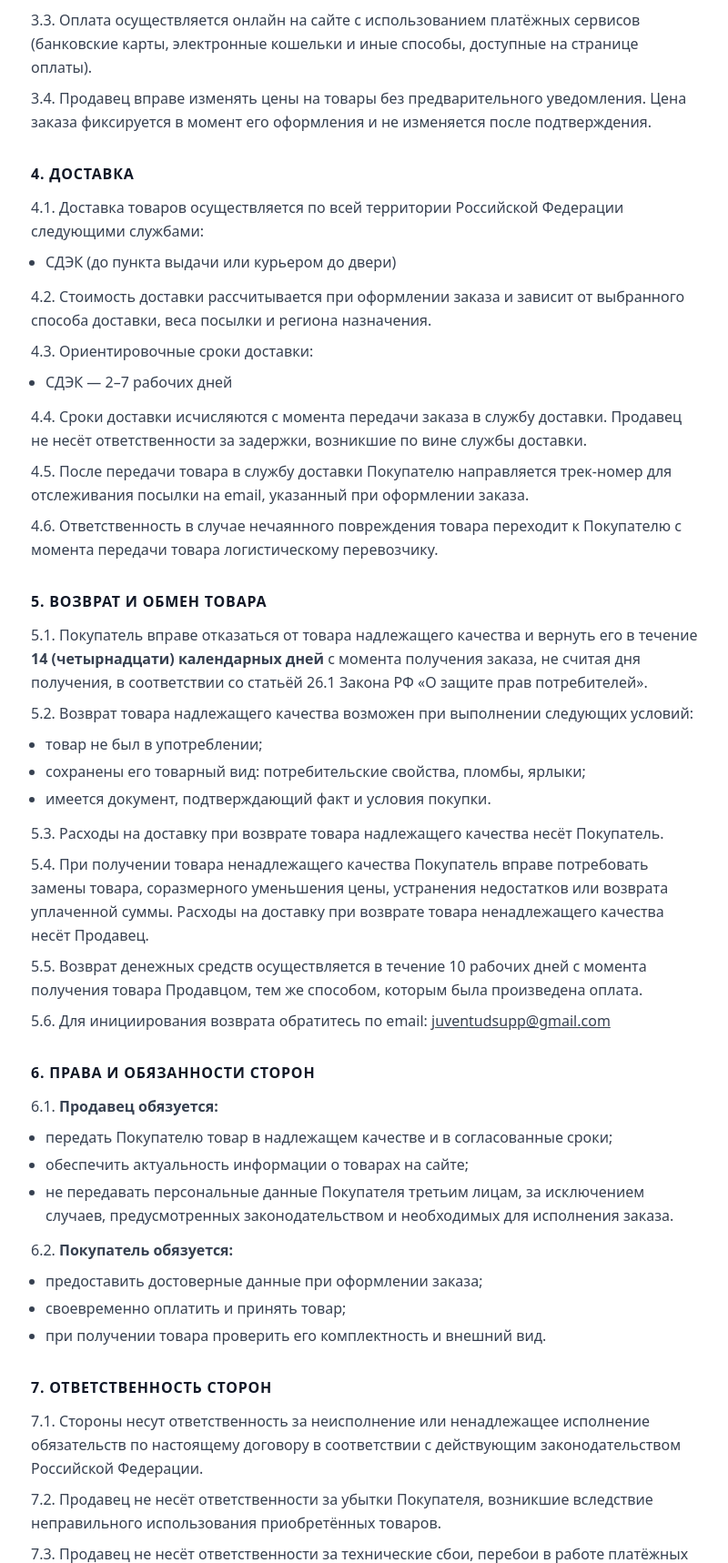
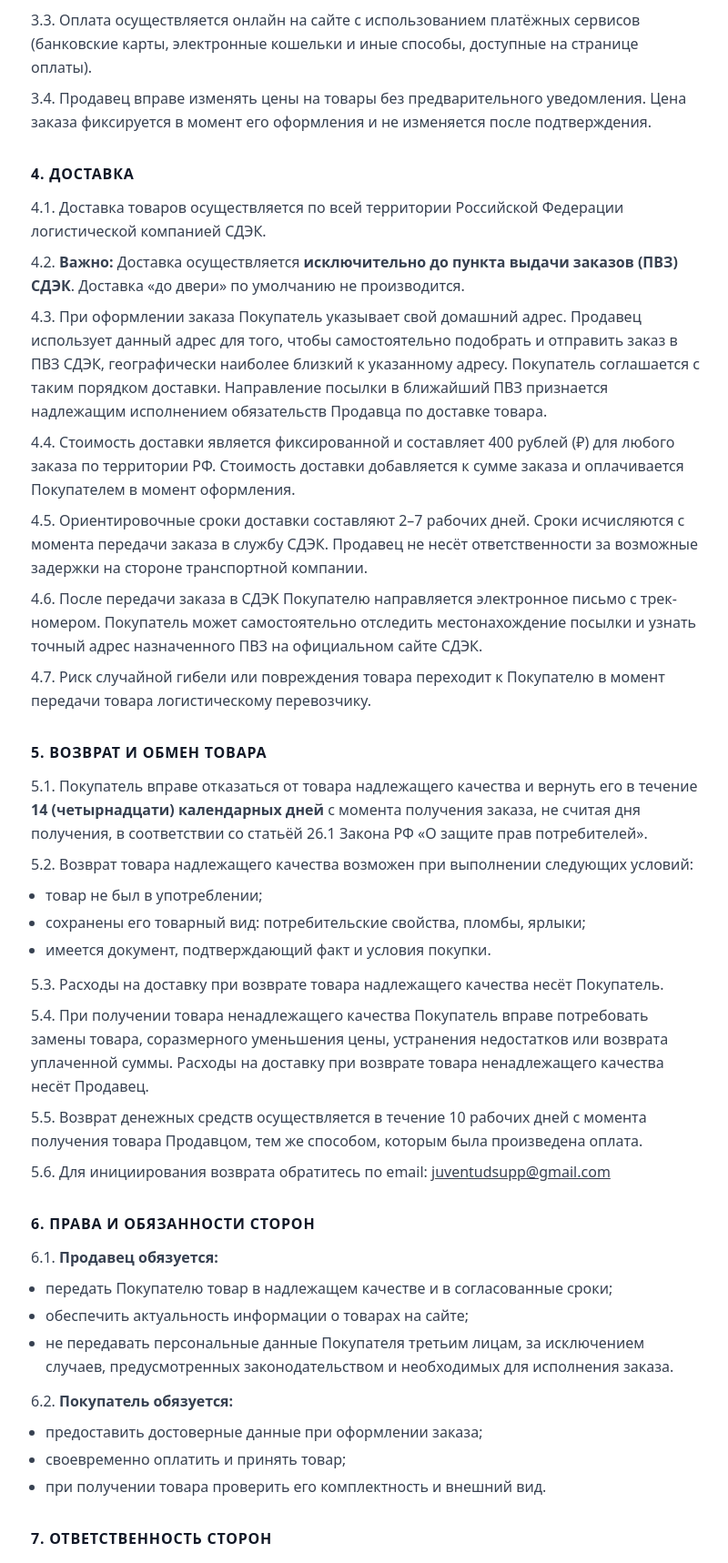
Before and after one commit to thaiweed/juventud, a Django app: page /legal/offer/ in a window 1280 px wide. Shown: the part 978-2696 px from the top of the page at 91% size, without its empty margins (238-1038 px from the left). Run offline with Django 5.2, Linux system fonts and the light colour scheme; parts of the project's set-up code (start-up, migrations or seed data) failed here and were passed over; some libraries are stand-ins or nearby versions.

Commit message:
Update public offer to explicitly define CDEK pickup point delivery logic and 400 RUB flat rate

```diff
--- a/templates/legal/offer.html
+++ b/templates/legal/offer.html
@@ -32,18 +32,13 @@
 
         <section>
             <h2 class="text-base font-semibold uppercase tracking-wider text-gray-900 mb-3">4. Доставка</h2>
-            <p>4.1. Доставка товаров осуществляется по всей территории Российской Федерации следующими службами:</p>
-            <ul class="mt-2 ml-4 list-disc space-y-1">
-                <li>СДЭК (до пункта выдачи или курьером до двери)</li>
-            </ul>
-            <p class="mt-3">4.2. Стоимость доставки рассчитывается при оформлении заказа и зависит от выбранного способа доставки, веса посылки и региона назначения.</p>
-            <p class="mt-2">4.3. Ориентировочные сроки доставки:</p>
-            <ul class="mt-2 ml-4 list-disc space-y-1">
-                <li>СДЭК — 2–7 рабочих дней</li>
-            </ul>
-            <p class="mt-3">4.4. Сроки доставки исчисляются с момента передачи заказа в службу доставки. Продавец не несёт ответственности за задержки, возникшие по вине службы доставки.</p>
-            <p class="mt-2">4.5. После передачи товара в службу доставки Покупателю направляется трек-номер для отслеживания посылки на email, указанный при оформлении заказа.</p>
-            <p class="mt-2">4.6. Ответственность в случае нечаянного повреждения товара переходит к Покупателю с момента передачи товара логистическому перевозчику.</p>
+            <p>4.1. Доставка товаров осуществляется по всей территории Российской Федерации логистической компанией СДЭК.</p>
+            <p class="mt-2">4.2. <strong>Важно:</strong> Доставка осуществляется <strong>исключительно до пункта выдачи заказов (ПВЗ) СДЭК</strong>. Доставка «до двери» по умолчанию не производится.</p>
+            <p class="mt-2">4.3. При оформлении заказа Покупатель указывает свой домашний адрес. Продавец использует данный адрес для того, чтобы самостоятельно подобрать и отправить заказ в ПВЗ СДЭК, географически наиболее близкий к указанному адресу. Покупатель соглашается с таким порядком доставки. Направление посылки в ближайший ПВЗ признается надлежащим исполнением обязательств Продавца по доставке товара.</p>
+            <p class="mt-2">4.4. Стоимость доставки является фиксированной и составляет 400 рублей (₽) для любого заказа по территории РФ. Стоимость доставки добавляется к сумме заказа и оплачивается Покупателем в момент оформления.</p>
+            <p class="mt-2">4.5. Ориентировочные сроки доставки составляют 2–7 рабочих дней. Сроки исчисляются с момента передачи заказа в службу СДЭК. Продавец не несёт ответственности за возможные задержки на стороне транспортной компании.</p>
+            <p class="mt-2">4.6. После передачи заказа в СДЭК Покупателю направляется электронное письмо с трек-номером. Покупатель может самостоятельно отследить местонахождение посылки и узнать точный адрес назначенного ПВЗ на официальном сайте СДЭК.</p>
+            <p class="mt-2">4.7. Риск случайной гибели или повреждения товара переходит к Покупателю в момент передачи товара логистическому перевозчику.</p>
         </section>
 
         <section>
```
